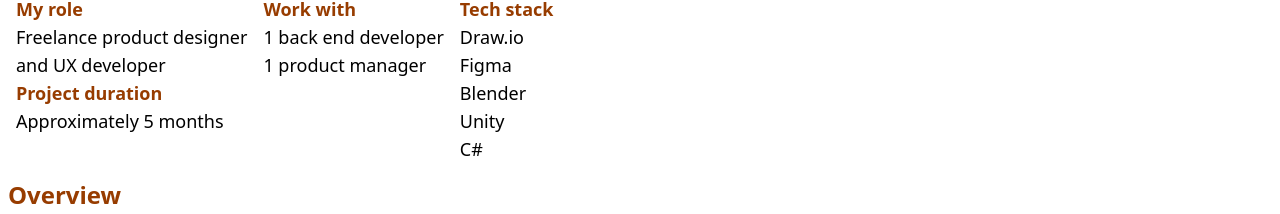
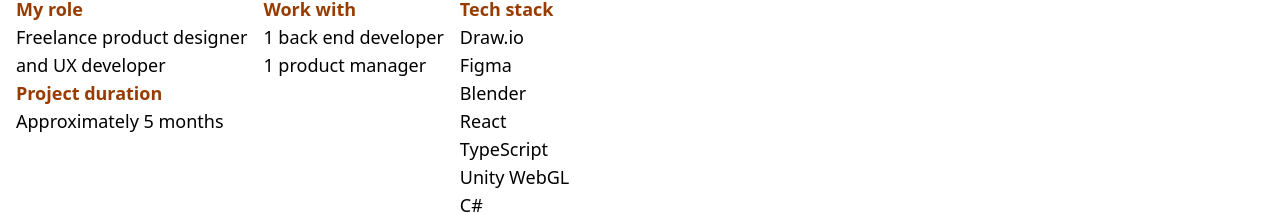
Before and after one commit to robin-artemstein/robin-chen-case-study-3d-tattoo-commucation-assistant, a plain HTML site: page index.html in a window 1280 px wide. Shown: the part 741-955 px from the top of the page. Drawn offline with nearby package versions, Linux system fonts and the light colour scheme.

Commit message:
Update index.html

```diff
--- a/index.html
+++ b/index.html
@@ -36,7 +36,9 @@
                <div class="text-lg font-medium">Draw.io</div>
                <div class="text-lg font-medium">Figma</div>
                <div class="text-lg font-medium">Blender</div>
-               <div class="text-lg font-medium">Unity</div>
+               <div class="text-lg font-medium">React</div>
+               <div class="text-lg font-medium">TypeScript</div>
+               <div class="text-lg font-medium">Unity WebGL</div>
                <div class="text-lg font-medium">C#</div>
             </div>
          </div>
```
